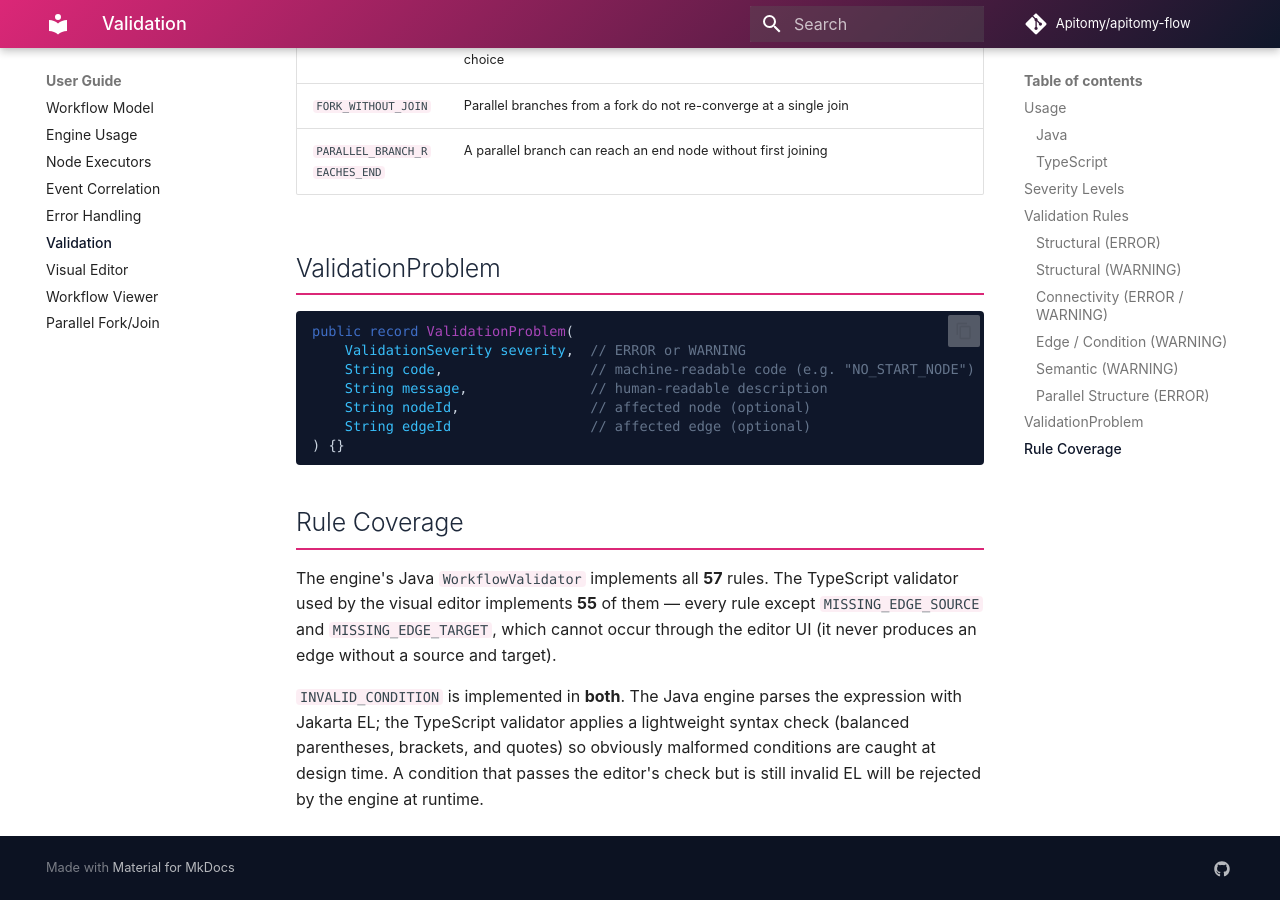
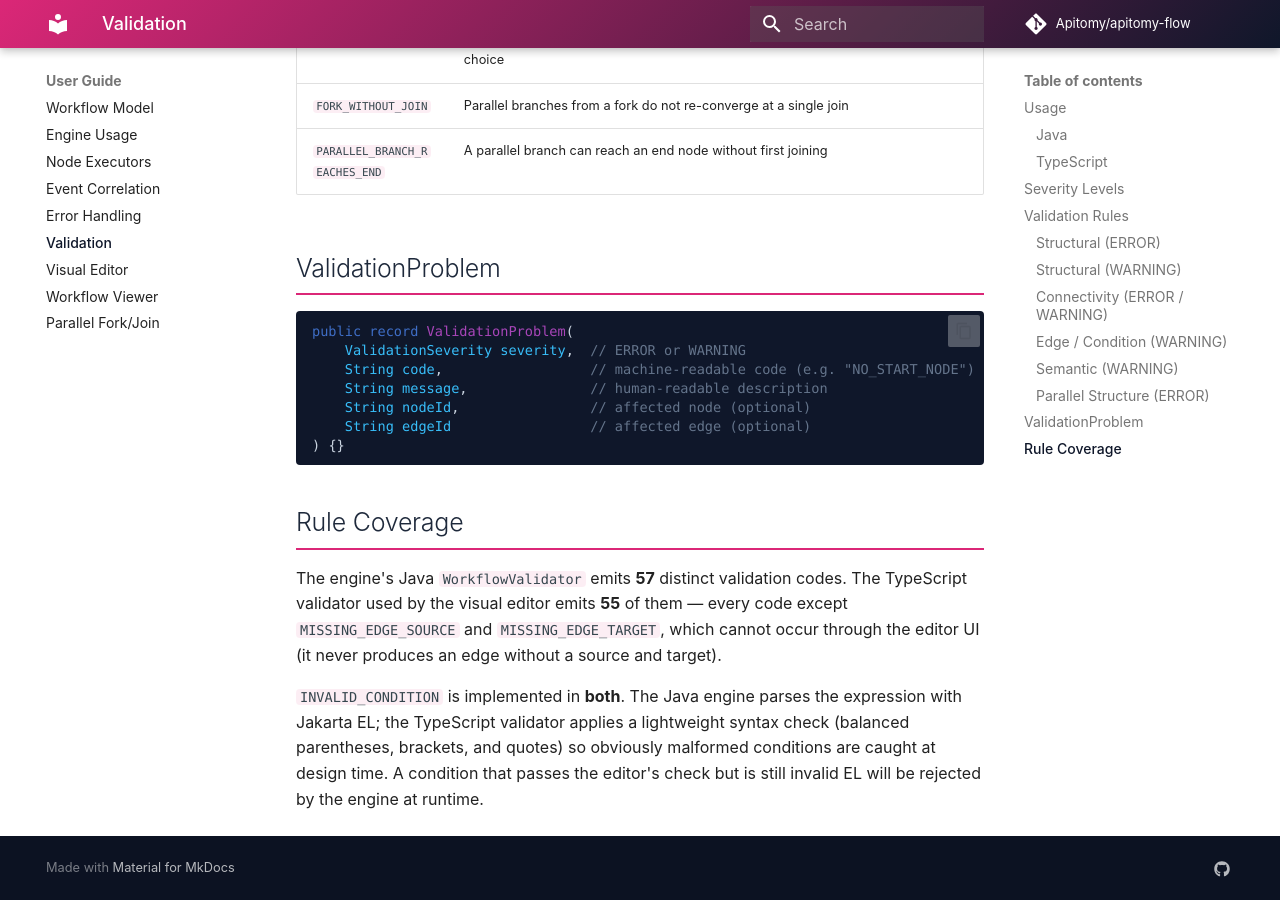
Before and after one commit to Apitomy/apitomy-flow, an MkDocs documentation site: the page built from docs/user-guide/validation.md, in a window 1280 px wide and 900 px high, scrolled down 4623 px. Built offline with MkDocs 1.6.1 and Material for MkDocs 9.7.7, drawn with Linux system fonts in a browser that asks for light colours; comment, search, counter and statistics services are not loaded.

Commit message:
docs: align fork/join instance and validator coverage docs

```diff
--- a/docs/user-guide/validation.md
+++ b/docs/user-guide/validation.md
@@ -137,8 +137,8 @@ public record ValidationProblem(
 
 ## Rule Coverage
 
-The engine's Java `WorkflowValidator` implements all **57** rules. The TypeScript validator used by
-the visual editor implements **55** of them — every rule except `MISSING_EDGE_SOURCE` and
+The engine's Java `WorkflowValidator` emits **57** distinct validation codes. The TypeScript validator
+used by the visual editor emits **55** of them — every code except `MISSING_EDGE_SOURCE` and
 `MISSING_EDGE_TARGET`, which cannot occur through the editor UI (it never produces an edge without a
 source and target).
 
```
Also changed, not shown: docs/user-guide/workflow-model.md (+1 -1 lines).
